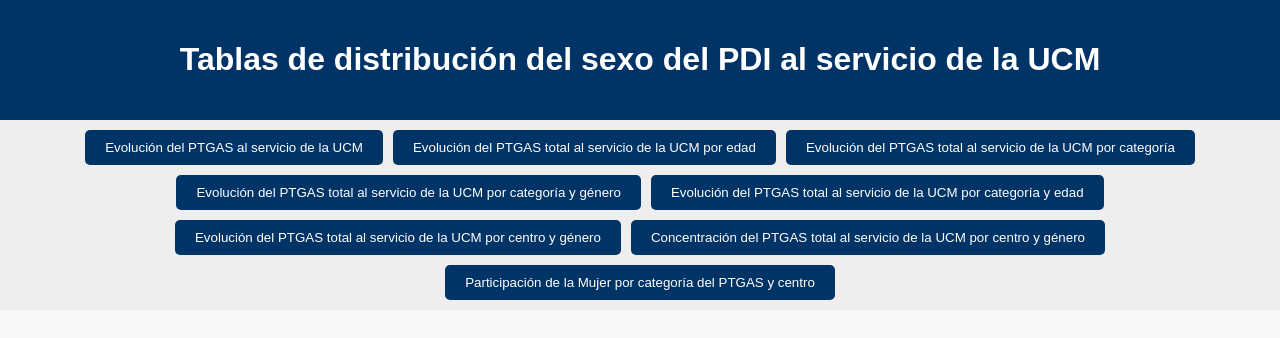
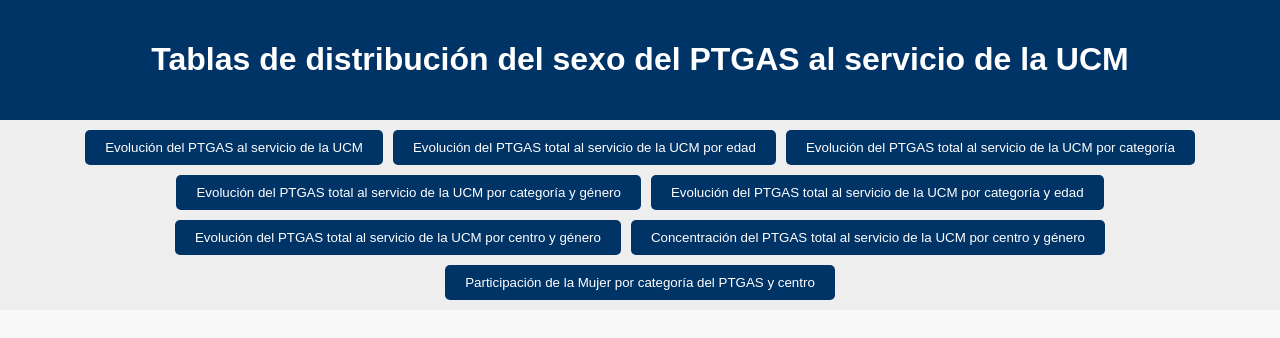
Before and after one commit to igualdad-ucm/Informe-PTGAS-UCM, a plain HTML site: page index.html in a window 1280 px wide. Drawn offline with Linux system fonts and the light colour scheme.

Commit message:
Update index.html

```diff
--- a/index.html
+++ b/index.html
@@ -65,7 +65,7 @@
 <body>
 
 <header>
-  <h1>Tablas de distribución del sexo del PDI al servicio de la UCM</h1>
+  <h1>Tablas de distribución del sexo del PTGAS al servicio de la UCM</h1>
 </header>
 
 <nav>
```
